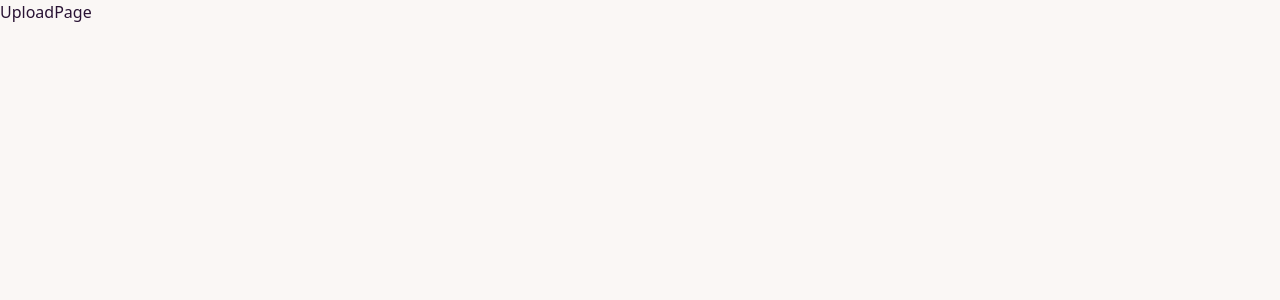
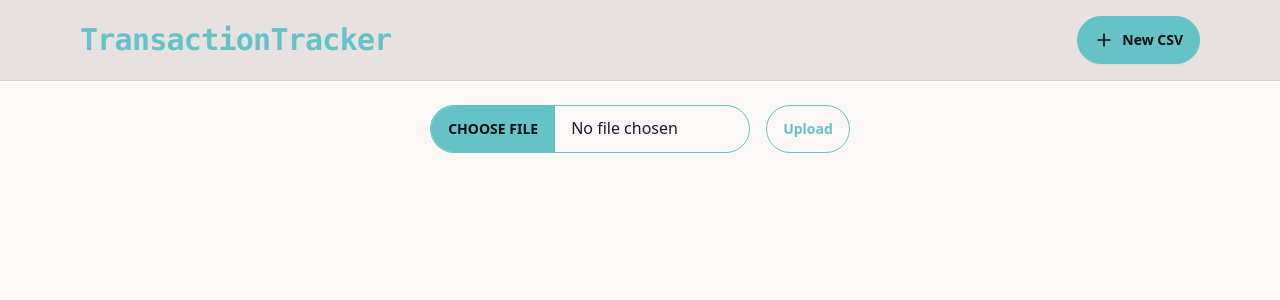
Before and after one commit to dhairyraval/transaction-tracker, a React (Vite) app in the folder client/: page /upload in a window 1280 px wide. Shown: the top 300 px of the page. Built offline with nearby package versions, Linux system fonts and the light colour scheme.

Commit message:
feat: add upload page

```diff
--- a/client/src/components/CustomDonutChart.jsx
+++ b/client/src/components/CustomDonutChart.jsx
@@ -2,14 +2,7 @@ import { PieChart, Pie, Cell, Tooltip, Legend, ResponsiveContainer } from 'recha
 
 const CustomDonutChart = ({data}) => {
 
-  const chartData = [
-  { name: 'Group A', value: 400 },
-  { name: 'Group B', value: 300 },
-  { name: 'Group C', value: 300 },
-  { name: 'Group D', value: 200 },
-];
-
-const COLORS = ['#0088FE', '#00C49F', '#FFBB28', '#FF8042'];
+const COLORS = ['#0088FE', '#00C49F', '#FFBB28', '#FF8042', '#4000FF', '#FF0000', '#00F8FF', '#565656', '#004718'];
 
   return (
   <div style={{ width: '100%', height: 300 }}>
@@ -25,7 +18,7 @@ const COLORS = ['#0088FE', '#00C49F', '#FFBB28', '#FF8042'];
             dataKey="totalAmounts"
             nameKey="_id"
           >
-            {chartData.map((entry, index) => (
+            {data.map((entry, index) => (
               <Cell key={`cell-${index}`} fill={COLORS[index % COLORS.length]} />
             ))}
           </Pie>
--- a/client/src/components/NavBar.jsx
+++ b/client/src/components/NavBar.jsx
@@ -6,7 +6,9 @@ const NavBar = () => {
   return <header className='bg-base-300 border-b border-base-content/10'>
     <div className="mx-auto max-w-6xl p-4">
       <div className='flex items-center justify-between'>
-        <h1 className='text-3xl font-bold text-primary font-mono tracking-tight'>TransactionTracker</h1>
+        <Link to={'/'}>
+          <h1 className='text-3xl font-bold text-primary font-mono tracking-tight'>TransactionTracker</h1>
+        </Link>
         <div className='flex items-center gap-4'>
           <Link to={'/upload'} className='btn btn-primary'>
             <PlusIcon className='size-5' />
--- a/client/src/pages/DashboardPage.jsx
+++ b/client/src/pages/DashboardPage.jsx
@@ -20,9 +20,10 @@ const DashboardPage = () => {
         const res = await axios.get("http://localhost:5002/api/summary");
         console.log(res.data);
         setSummary(res.data);
-      } catch (error) {
-        console.error("Error fetching summary", error);
-        toast.error("Failed to import summary");
+      } catch (err) {
+        const errorMessage = err.message || 'Upload failed. Please try again.';
+        console.error("Error fetching summary", err);
+        toast.error(errorMessage);
       } finally {
         setLoading(false);
       }
--- a/client/src/pages/UploadPage.jsx
+++ b/client/src/pages/UploadPage.jsx
@@ -1,8 +1,82 @@
+import { useState } from 'react';
+import axios from 'axios';
+
+import toast from 'react-hot-toast';
+
+import NavBar from "../components/NavBar"
 
 const UploadPage = () => {
-  return (
-    <div>UploadPage</div>
-  )
+
+  const [file, setFile] = useState(null);
+  const [loading, setLoading] = useState(false);
+  const [response, setResponse] = useState(null);
+
+  const handleFileChange = (e) => {
+    setFile(e.target.files[0]);
+  };
+
+  const handleSubmit = async (e) => {
+    e.preventDefault();
+
+    if (!file) {
+      toast.error("Please select a file first.")
+      return;
+    }
+
+    // checking uploaded file type
+    const isCsvMime = file.type === "text/csv";
+    const isCsvExt = file.name.toLowerCase().endsWith(".csv");
+
+    if (!isCsvMime && !isCsvExt) {
+      setFile(null);
+      toast.error("Please select a valid CSV file.");
+      e.target.reset();
+      return;
+    }
+
+    setLoading(true);
+    setResponse(null);
+
+    // Prepare multipart form data
+    const formData = new FormData();
+    formData.append('csvFile', file);
+
+    try {
+      const res = await axios.post('http://localhost:5002/api/transactions/upload', formData, {
+        headers: {
+          'Content-Type': 'multipart/form-data',
+        },
+      });
+
+      setResponse(res.data);
+    } catch (err) {
+      const errorMessage = err.response?.data?.message || 'Upload failed. Please try again.';
+      toast.error(errorMessage);
+      console.log(err);
+    } finally {
+      setLoading(false);
+    }
+  };
+
+
+  return <div className='min-h-screen'>
+    <NavBar />
+    <form onSubmit={handleSubmit} className="flex flex-row items-center justify-center gap-4 m-6">
+      <input type="file" className="file-input file-input-bordered file-input-primary w-full max-w-xs" onChange={handleFileChange}/>
+      <button type="submit" disabled={loading} className="btn btn-outline btn-primary">
+        {loading ? <span className="loading loading-spinner"></span> : 'Upload'}
+      </button>
+    </form>
+
+    {/* Response Display */}
+    {response && (
+      <div className="alert alert-success max-w-max mt-2">
+        <pre className="whitespace-pre-wrap text-sm">
+          {JSON.stringify(response, null, 2)}
+        </pre>
+      </div>
+    )}
+  </div>
 }
 
 export default UploadPage
```
